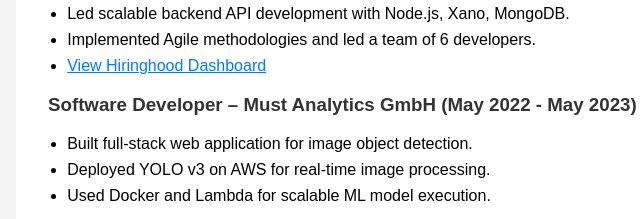
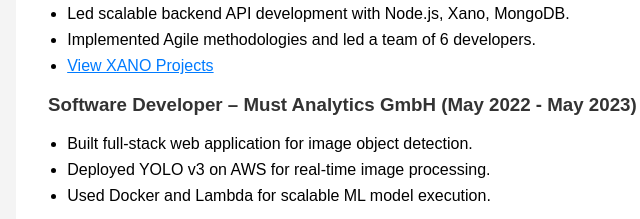
Before and after one commit to naveengullipalli317/portfolio, a plain HTML site: page index.html in a window 1280 px wide. Shown: the part 527-746 px from the top of the page, 92-732 px from the left. Drawn offline with Linux system fonts and the light colour scheme.

Commit message:
Update index.html

```diff
--- a/index.html
+++ b/index.html
@@ -73,7 +73,7 @@
         <li>Implemented Agile methodologies and led a team of 6 developers.</li>
         <li>
           <a href="https://apps.hiringhood.ai/dashboard" target="_blank" style="color: #007BFF; text-decoration: underline;">
-            View Hiringhood Dashboard
+            View XANO Projects
           </a>
         </li>
       </ul>
```
